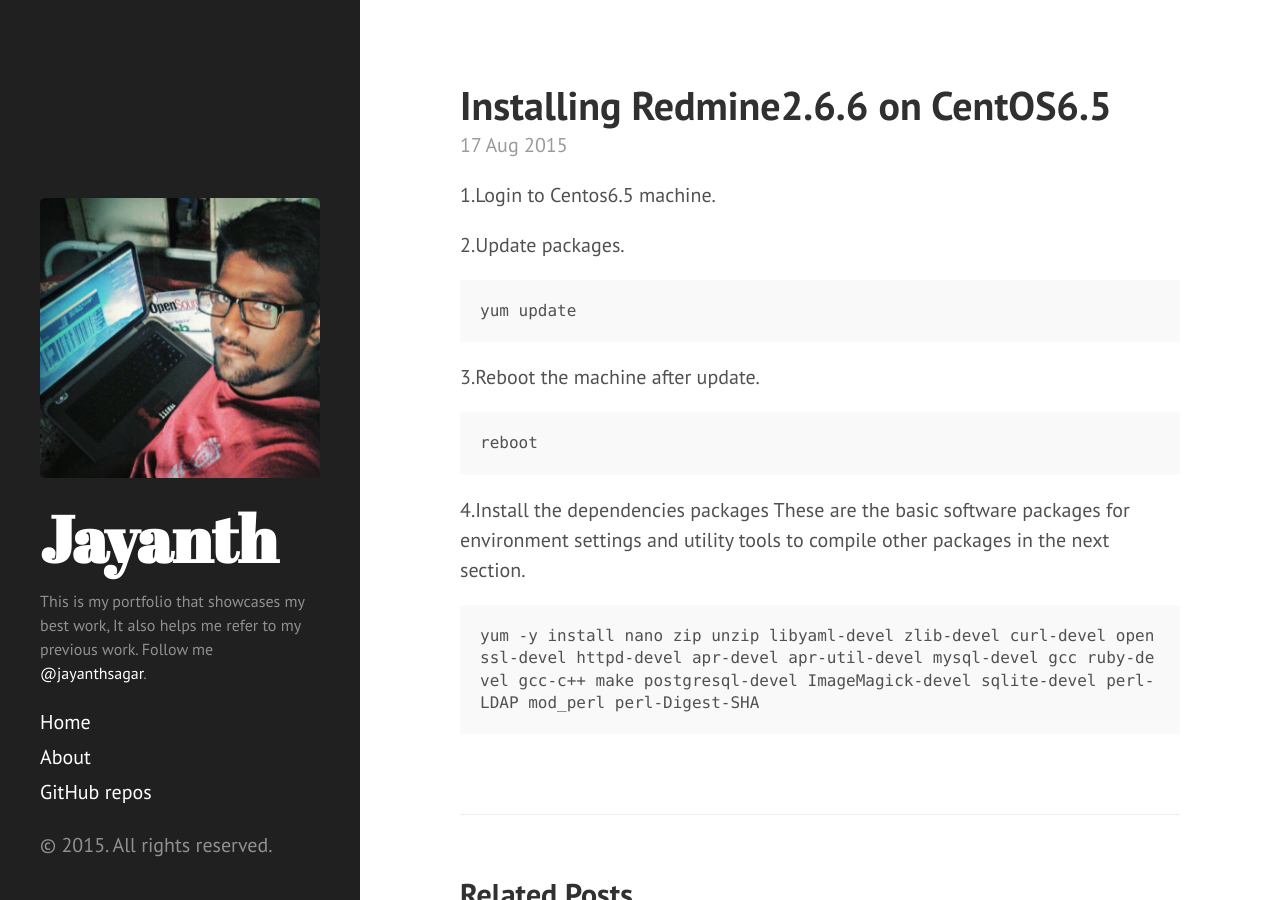
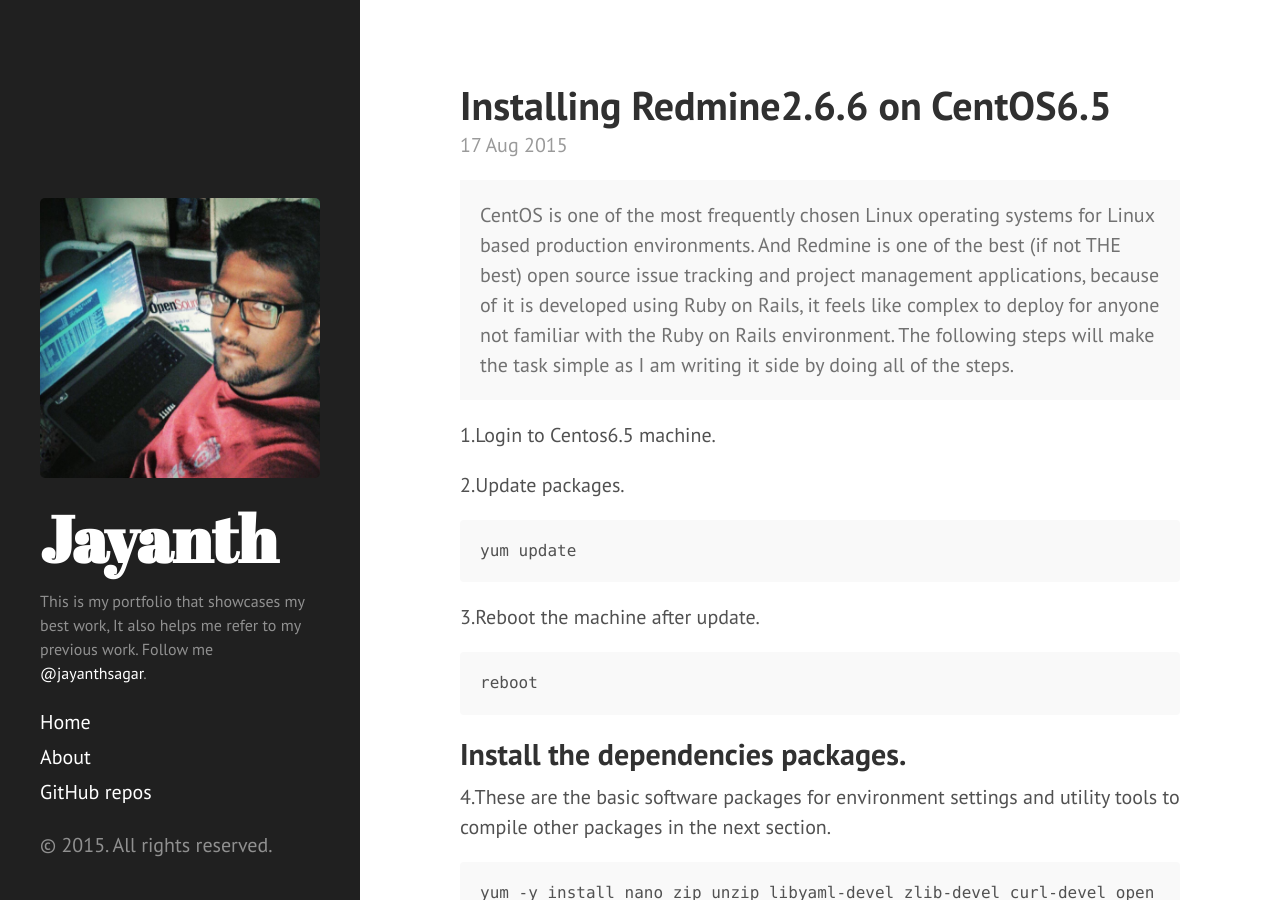
Before and after one commit to jayanthsagar/jayanthsagar.github.io, a Jekyll site: the page built from _posts/2015-08-17-Installing-Redmine2.6.6-on-CentOS6.5.md, in a window 1280 px wide and 900 px high. Built offline with Jekyll 4.4.1, drawn with Linux system fonts in a browser that asks for light colours; Markdown is read by kramdown in place of the engine named in the settings.

Commit message:
updated redmine post

````diff
--- a/_posts/2015-08-17-Installing-Redmine2.6.6-on-CentOS6.5.md
+++ b/_posts/2015-08-17-Installing-Redmine2.6.6-on-CentOS6.5.md
@@ -2,6 +2,10 @@
 layout: post
 title: Installing Redmine2.6.6 on CentOS6.5
 ---
+
+<p class="message">
+CentOS is one of the most frequently chosen Linux operating systems for Linux based production environments. And Redmine is one of the best (if not THE best) open source issue tracking and project management applications, because of it is developed using Ruby on Rails, it feels like complex to deploy for anyone not familiar with the Ruby on Rails environment. The following steps will make the task simple as I am writing it side by doing all of the steps.
+</p>
 
 <p>
 1.Login to Centos6.5 machine.
@@ -18,10 +22,10 @@
 ```html
 reboot
 ```
+
+## Install the dependencies packages.
 <p>
-4.Install the dependencies packages
-
-These are the basic software packages for environment settings and utility tools to compile other packages in the next section.
+4.These are the basic software packages for environment settings and utility tools to compile other packages in the next section.
 </p>
 ```html
 yum -y install nano zip unzip libyaml-devel zlib-devel curl-devel openssl-devel httpd-devel apr-devel apr-util-devel mysql-devel gcc ruby-devel gcc-c++ make postgresql-devel ImageMagick-devel sqlite-devel perl-LDAP mod_perl perl-Digest-SHA
````
